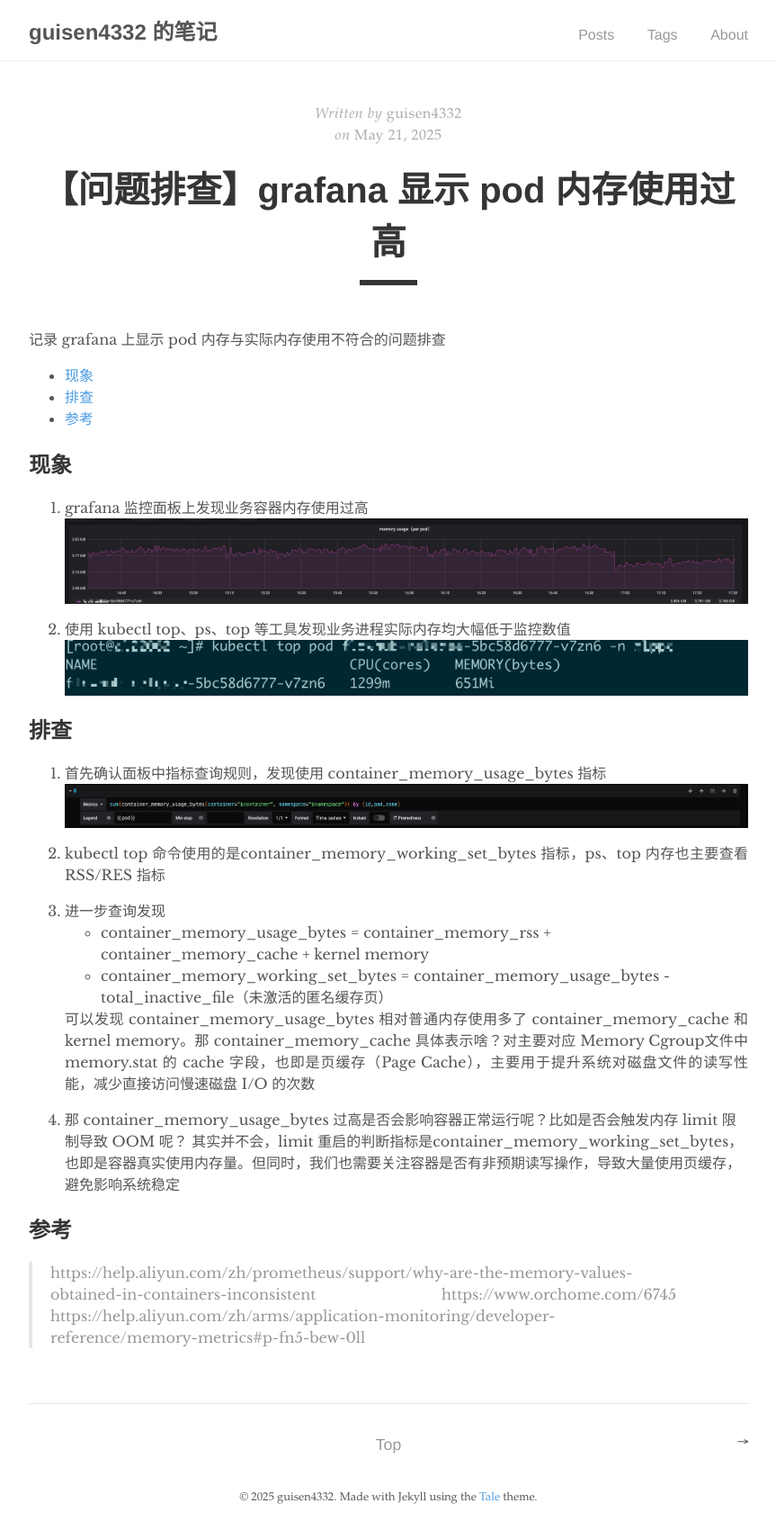
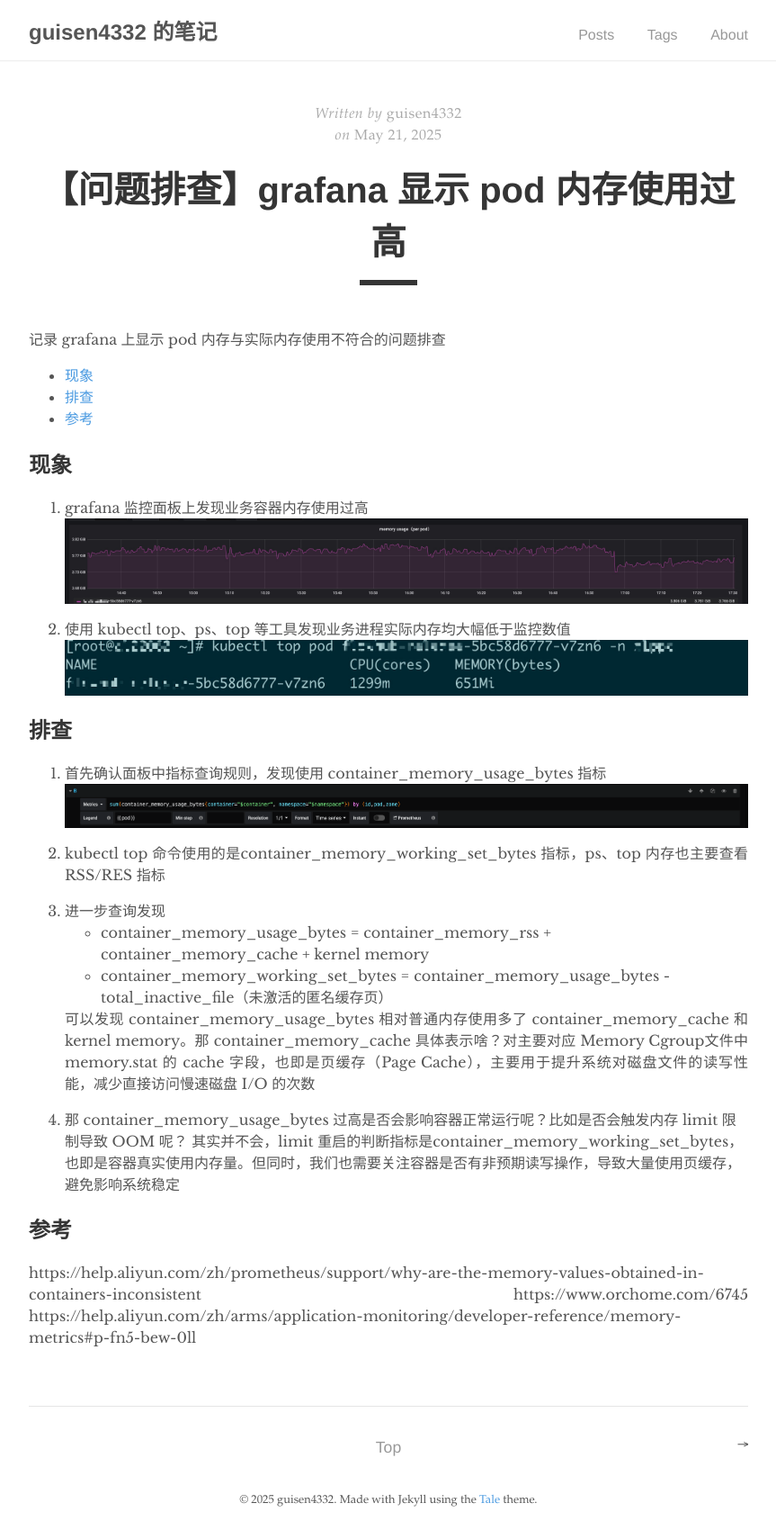
Before and after one commit to guisen4332/guisen4332.github.io, a Jekyll site: the page built from _posts/2025-05-22-troubleshooting_1.md, in a window 1280 px wide. Shown: the whole page at 90% size, without its empty margins (208-1071 px from the left). Built offline with Jekyll 4.4.1, drawn with Linux system fonts in a browser that asks for light colours.

Commit message:
docs: 备注格式

```diff
--- a/_posts/2025-05-22-troubleshooting_1.md
+++ b/_posts/2025-05-22-troubleshooting_1.md
@@ -34,6 +34,6 @@ excerpt_separator: <!--more-->
 其实并不会，limit 重启的判断指标是container_memory_working_set_bytes，也即是容器真实使用内存量。但同时，我们也需要关注容器是否有非预期读写操作，导致大量使用页缓存，避免影响系统稳定
 
 ## 参考
->https://help.aliyun.com/zh/prometheus/support/why-are-the-memory-values-obtained-in-containers-inconsistent
->https://www.orchome.com/6745
->https://help.aliyun.com/zh/arms/application-monitoring/developer-reference/memory-metrics#p-fn5-bew-0ll
+https://help.aliyun.com/zh/prometheus/support/why-are-the-memory-values-obtained-in-containers-inconsistent
+https://www.orchome.com/6745
+https://help.aliyun.com/zh/arms/application-monitoring/developer-reference/memory-metrics#p-fn5-bew-0ll
```
